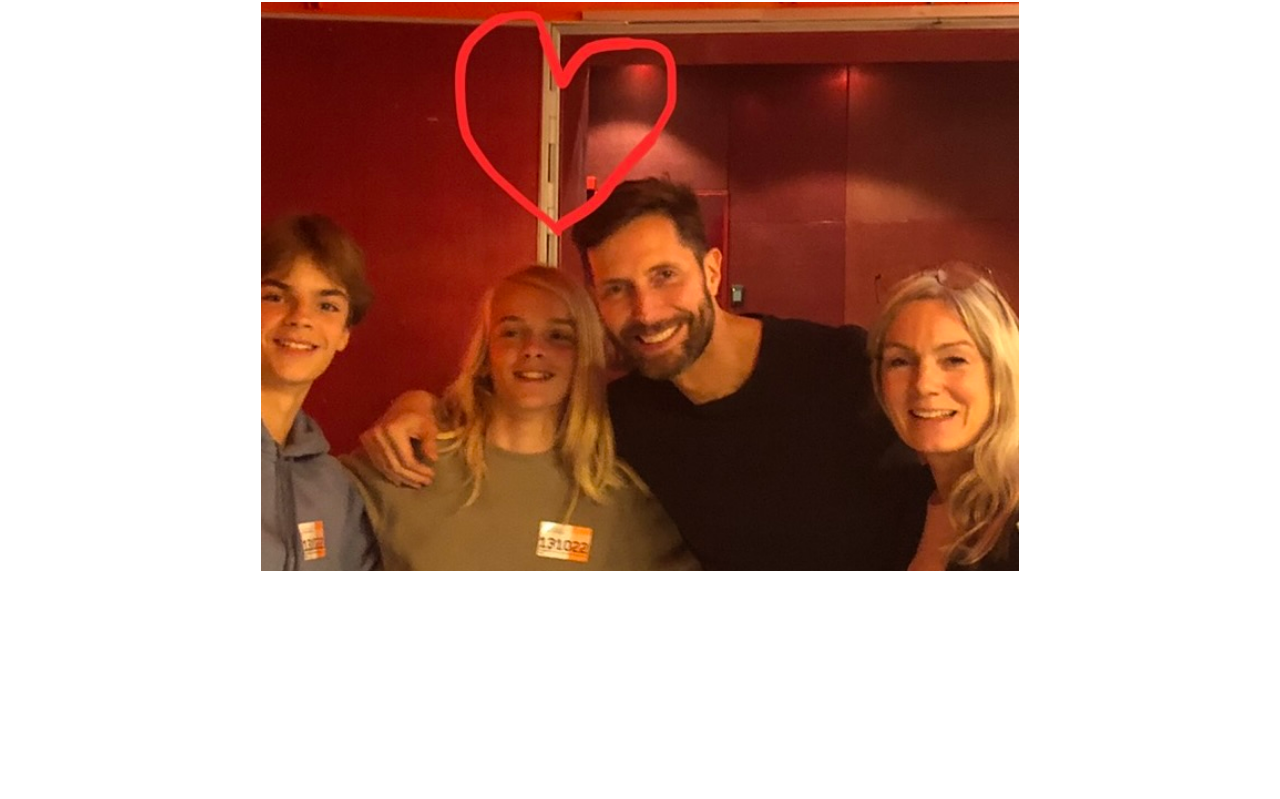
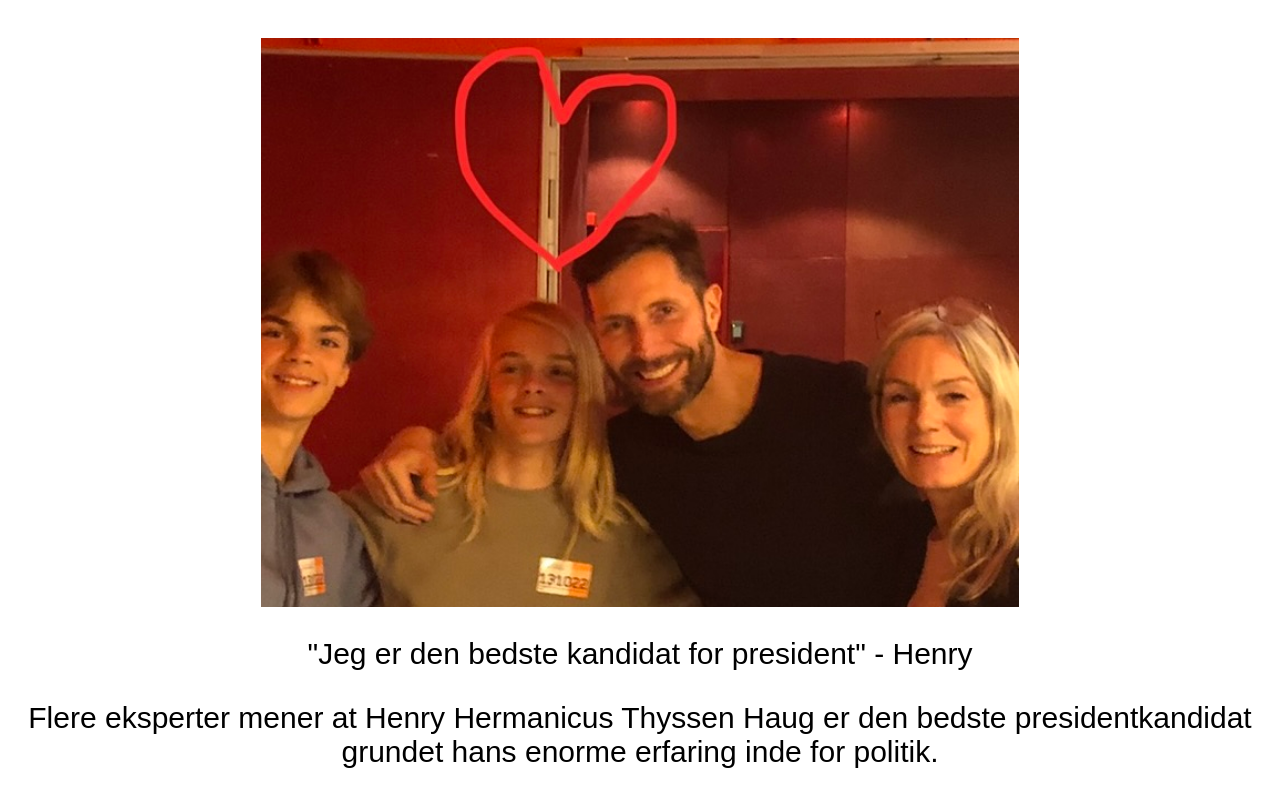
Before and after one commit to henryernice/henryernice-for-president, a plain HTML site: page index.html in a window 1280 px wide. Shown: the part 64-863 px from the top of the page. Before the commit the page ends 800 px from the top, so only its background shows below. Drawn offline with Linux system fonts and the light colour scheme.

Commit message:
done again

```diff
--- a/index.html
+++ b/index.html
@@ -5,6 +5,10 @@
 
     <body>
         <h1>Vote Henry for president</h1>
+        <br><br>
         <img src="yesyes.jpeg" style="width: 60%; margin-left: 20%; margin-right: 20%">
+
+        <p>"Jeg er den bedste kandidat for president" - Henry</p>
+        <p>Flere eksperter mener at Henry Hermanicus Thyssen Haug er den bedste presidentkandidat grundet hans enorme erfaring inde for politik.</p>
     </body>
 </html>
--- a/styles.css
+++ b/styles.css
@@ -5,3 +5,8 @@ h1 {
 body {
     font-family: sans-serif;
 }
+
+p {
+    text-align: center;
+    font-size: 30px;
+}
```
